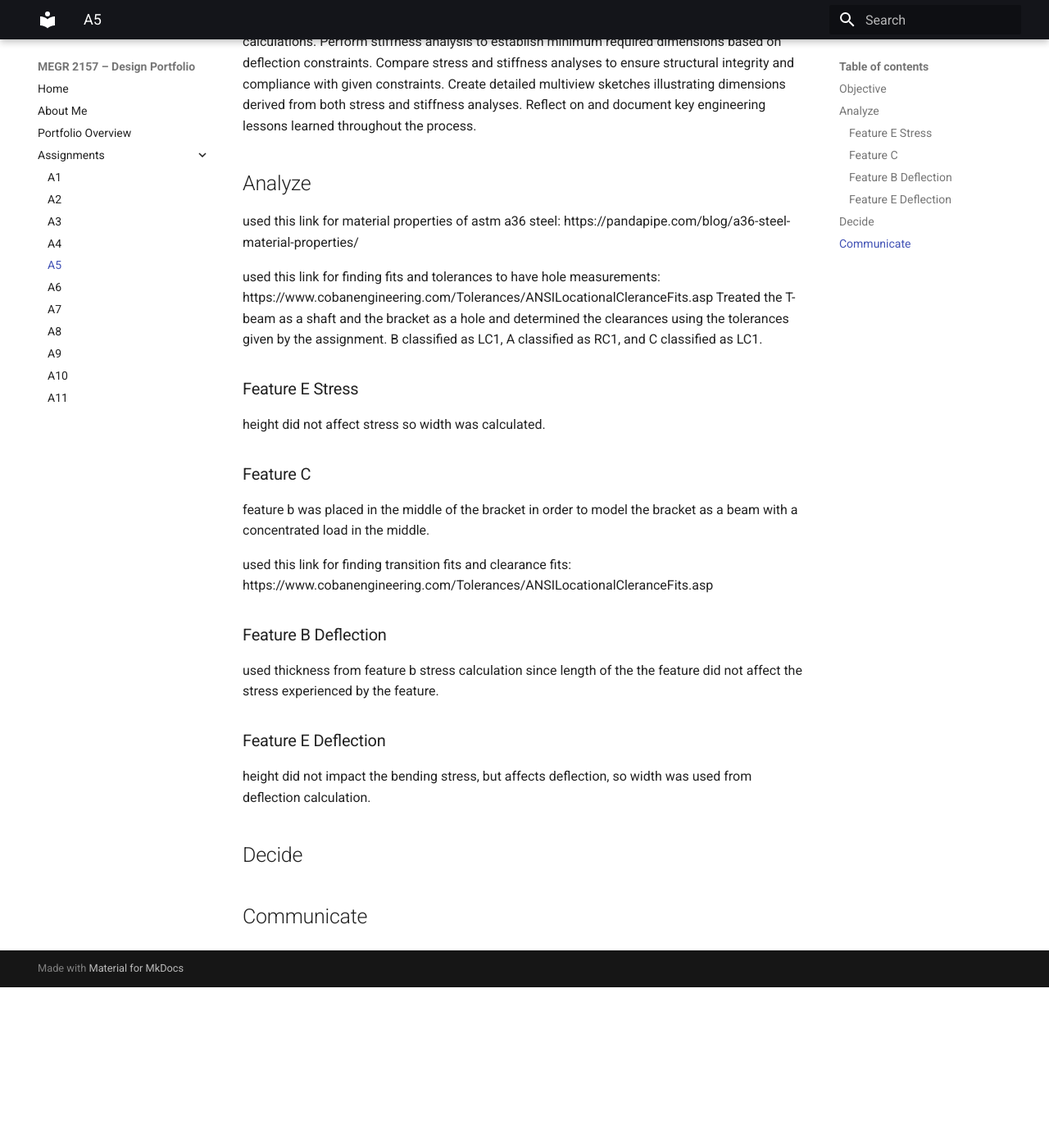
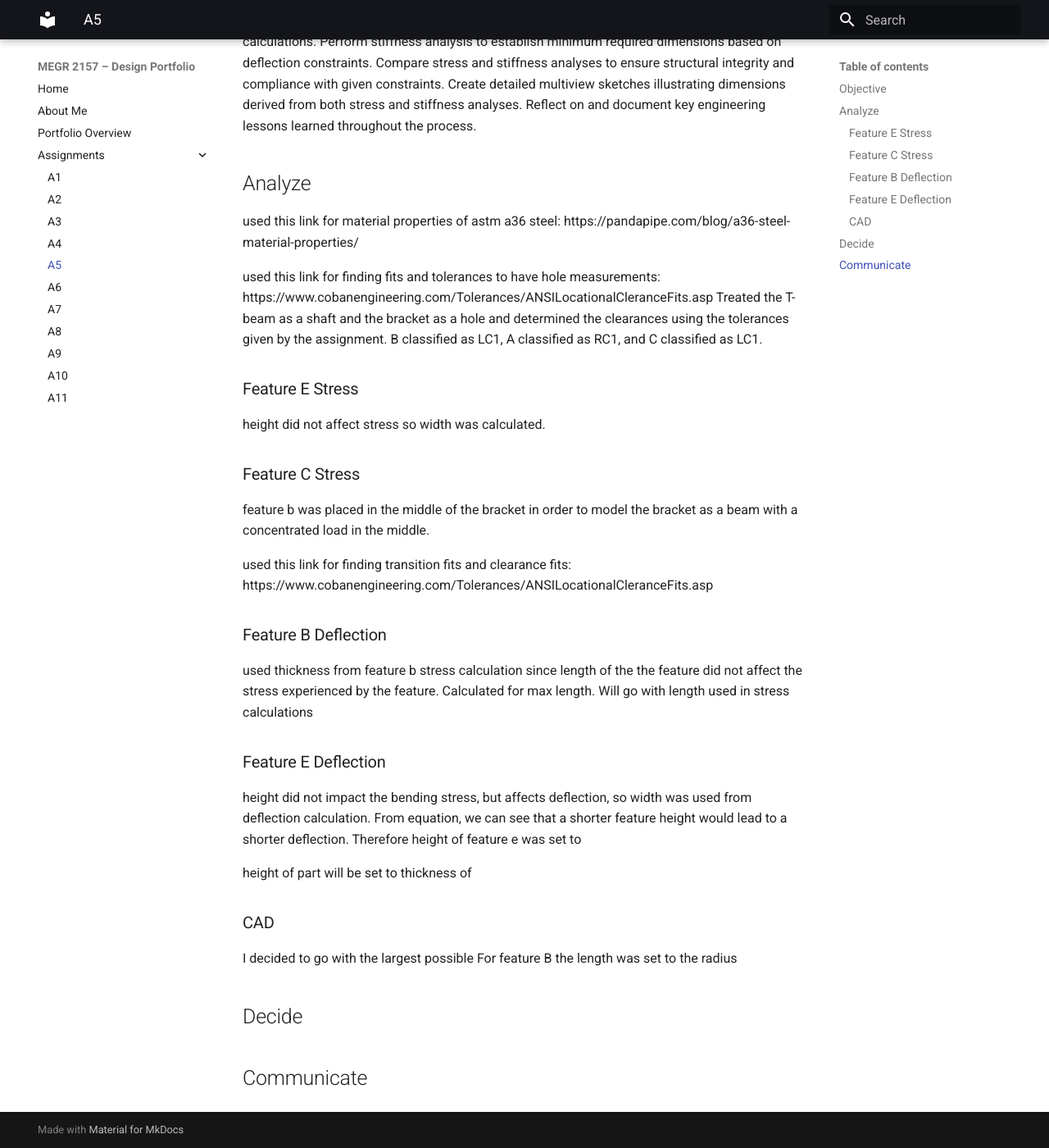
Before and after one commit to mbsibelius/megr2156-portfolio-mbs, an MkDocs documentation site: the page built from docs/assignments/A05/index.md, in a window 1280 px wide and 1400 px high, scrolled down 269 px. Shown: the whole window at 82% size. Built offline with MkDocs 1.6.1 and Material for MkDocs 9.7.7, drawn with Linux system fonts in a browser that asks for light colours; before the commit the page ends 1473 px from its top, so only the background shows below that.

Commit message:
Enhance index.md with stress and deflection details
Added details on stress and deflection calculations for features C, B, and E. Updated CAD section with new dimensions.

```diff
--- a/docs/assignments/A05/index.md
+++ b/docs/assignments/A05/index.md
@@ -18,8 +18,7 @@ Treated the T- beam as a shaft and the bracket as a hole and determined the clea
 ### Feature E Stress
 height did not affect stress so width was calculated.
 
-
-### Feature C
+### Feature C Stress
 feature b was placed in the middle of the bracket in order to model the bracket as a beam with a concentrated load in the middle.
 
 used this link for finding transition fits and clearance fits: https://www.cobanengineering.com/Tolerances/ANSILocationalCleranceFits.asp
@@ -27,10 +26,17 @@ used this link for finding transition fits and clearance fits: https://www.coban
 
 
 ### Feature B Deflection
-used thickness from feature b stress calculation since length of the the feature did not affect the stress experienced by the feature.
+used thickness from feature b stress calculation since length of the the feature did not affect the stress experienced by the feature. Calculated for max length. Will go with length used in stress calculations
 
 ### Feature E Deflection
-height did not impact the bending stress, but affects deflection, so width was used from deflection calculation.
+height did not impact the bending stress, but affects deflection, so width was used from deflection calculation. From equation, we can see that a shorter feature height would lead to a shorter deflection. Therefore height of feature e was set to
+
+
+height of part will be set to thickness of
+
+### CAD
+I decided to go with the largest possible
+For feature B the length was set to the radius
 
 ## Decide
 
```
